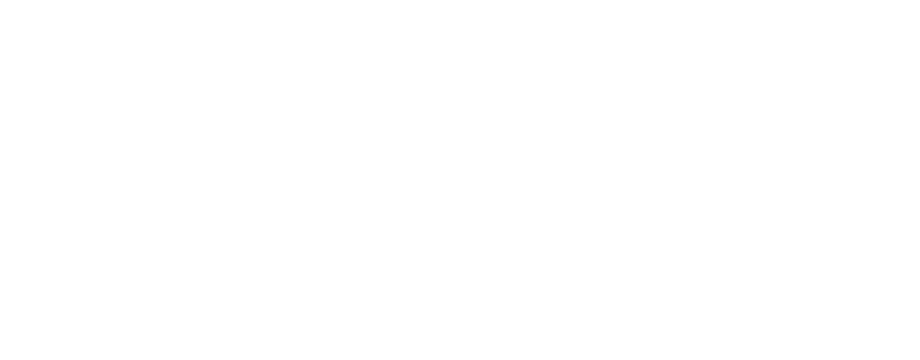
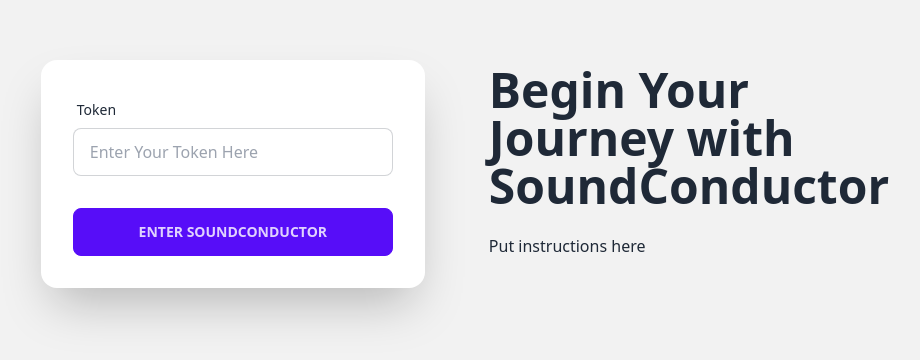
Before and after one commit to Sankalpsp21/SoundConductor, a React (Vite) app in the folder client/: page /auth in a window 1280 px wide. Shown: the part 226-586 px from the top of the page, without its empty margins (151-1071 px from the left). Built offline with nearby package versions, Linux system fonts and the light colour scheme.

Commit message:
Auth Page Finished

```diff
--- a/client/src/pages/Auth.tsx
+++ b/client/src/pages/Auth.tsx
@@ -1,7 +1,27 @@
 const Auth = () => {
   return (
     <>
-
+      <div className="hero min-h-screen bg-base-200">
+        <div className="hero-content flex-col lg:flex-row-reverse p-48">
+          <div className="text-center lg:text-left m-12">
+            <h1 className="text-5xl font-bold">Begin Your Journey with SoundConductor</h1>
+            <p className="py-6">Put instructions here</p>
+          </div>
+          <div className="card flex-shrink-0 w-full max-w-sm shadow-2xl bg-base-100">
+            <div className="card-body">
+              <div className="form-control">
+                <label className="label">
+                  <span className="label-text">Token</span>
+                </label>
+                <input type="text" placeholder="Enter Your Token Here" className="input input-bordered" />
+              </div>
+              <div className="form-control mt-6">
+                <button className="btn btn-primary">Enter SoundConductor</button>
+              </div>
+            </div>
+          </div>
+        </div>
+      </div>
     </>
   )
 }
--- a/client/src/pages/Landing.tsx
+++ b/client/src/pages/Landing.tsx
@@ -4,12 +4,12 @@
   const navigate = useNavigate()
   return (
     <>
-      <div className="hero min-h-screen bg-base-200">
+      <div className="hero min-h-screen">
         <div className="hero-content text-center">
           <div className="max-w-lg">
-            <h1 className="text-5xl font-bold">Welcome To SoundUI</h1>
+            <h1 className="text-5xl font-bold">Welcome To SoundConductor</h1>
             <p className="py-6 max-w-lg">
-              SoundUI is a smart sound classification tool that allows you to make your life easier.
+              SoundConductor is a smart sound classification tool that allows you to make your life easier.
             </p>
             <button className="btn btn-primary"
               onClick={() => {
```
